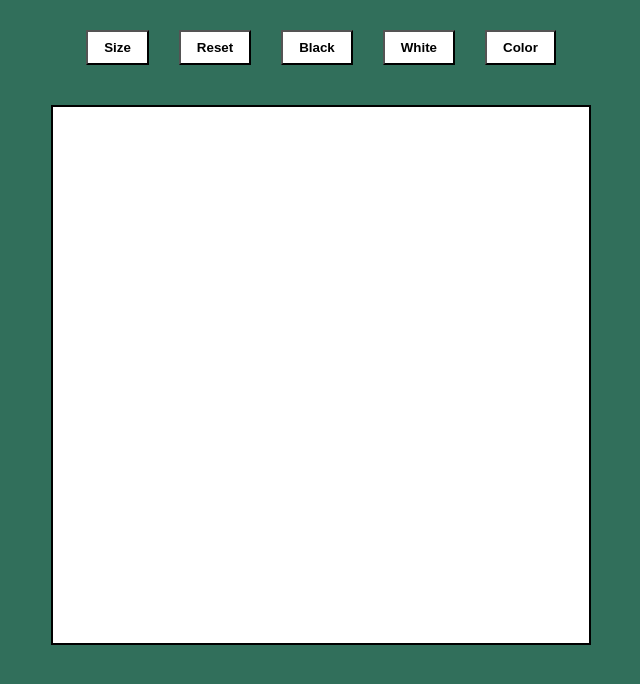
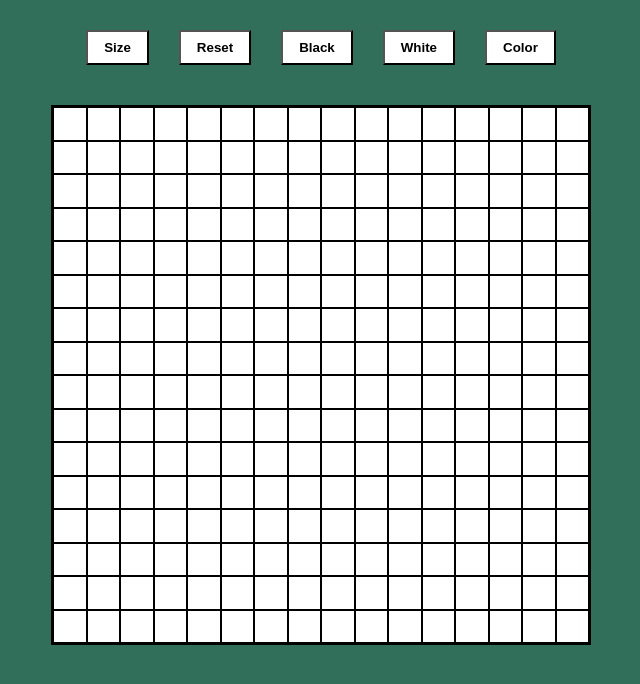
Before and after one commit to plan28-06/Etch-A-Sketch, a plain HTML site: page index.html in a window 1280 px wide. Shown: the whole page, without its empty margins (319-959 px from the left). Drawn offline with Linux system fonts and the light colour scheme.

Commit message:
Added grids, functionality to the size button.

```diff
--- a/index.html
+++ b/index.html
@@ -2,8 +2,8 @@
 <html>
     <head>
         <title>Etch a Sketch</title>
-        <link rel="stylesheet" href="style.css">
-        <script src="script.js" defer></script>
+        <link rel="stylesheet" href="./style.css">
+        <script src="./script.js" defer></script>
     </head>
     <body>
         <div class="top">
--- a/script.js
+++ b/script.js
@@ -0,0 +1,39 @@
+const container=document.querySelector('.container');
+const size=document.querySelector('.size');
+const reset=document.querySelector('.reset');
+const blackcol=document.querySelector('.black');
+const whitecol=document.querySelector('.white') ;
+const col=document.querySelector('.color')
+let gridsize=0;
+addGrid(16);
+//function to create the grids
+function addGrid(n){
+    let i=0;
+    let j=0;
+    gridsize=n;
+    while (i<n){
+        const column=document.createElement('div');
+        column.classList.add('column');
+        column.style.backgroundColor='white';
+        container.appendChild(column);
+        i++;
+        while (j<n){
+            const grid=document.createElement('div');
+            grid.classList.add('grid');
+            grid.style.backgroundColor='white';
+            column.appendChild(grid);
+            j++;
+        }
+        j=0;
+    }
+}
+
+size.addEventListener('click',function (){
+    let m=0;
+    let choice=parseInt(prompt('Enter size of the board (make sure it is below 100) '));
+    const allcolumn=document.querySelectorAll('.column')
+    for (let individualCol of allcolumn){
+        container.removeChild(individualCol)
+    }
+    addGrid(choice);
+});
--- a/style.css
+++ b/style.css
@@ -23,6 +23,8 @@ button{
 }
 
 .container{
+    display: flex;
+    flex-direction: row;
     width: 540px;
     height: 540px;
     background-color: white;
@@ -31,3 +33,16 @@ button{
     margin-left: auto;
     margin-right: auto;
 }
+
+div.column{
+    display: flex;
+    flex-direction: column;
+    flex: 1;
+}
+
+.grid{
+    flex: 1;
+    border-width: 1px;
+    border-style: solid;
+    border-color: rgb(0, 0, 0);
+}
```
